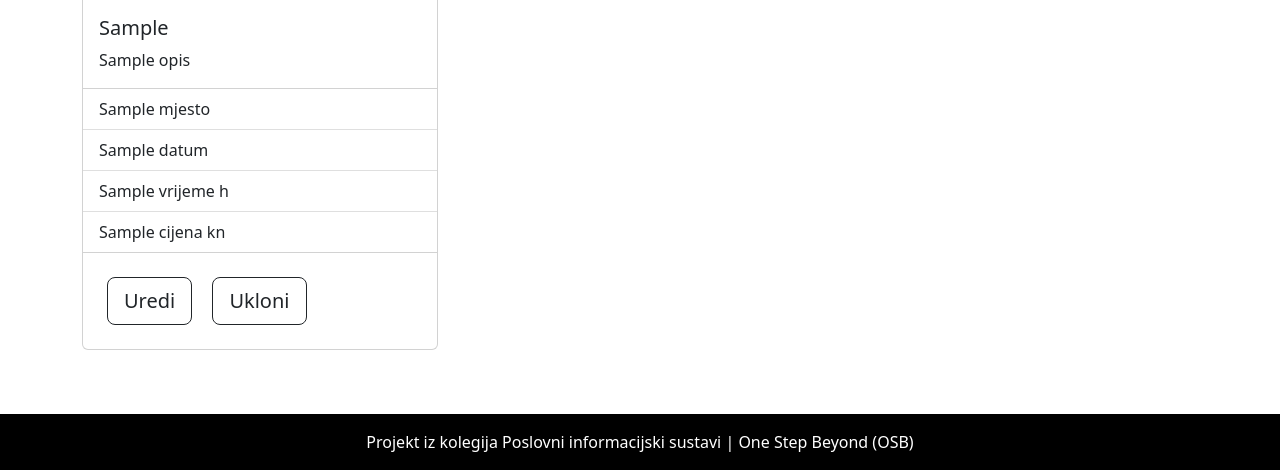
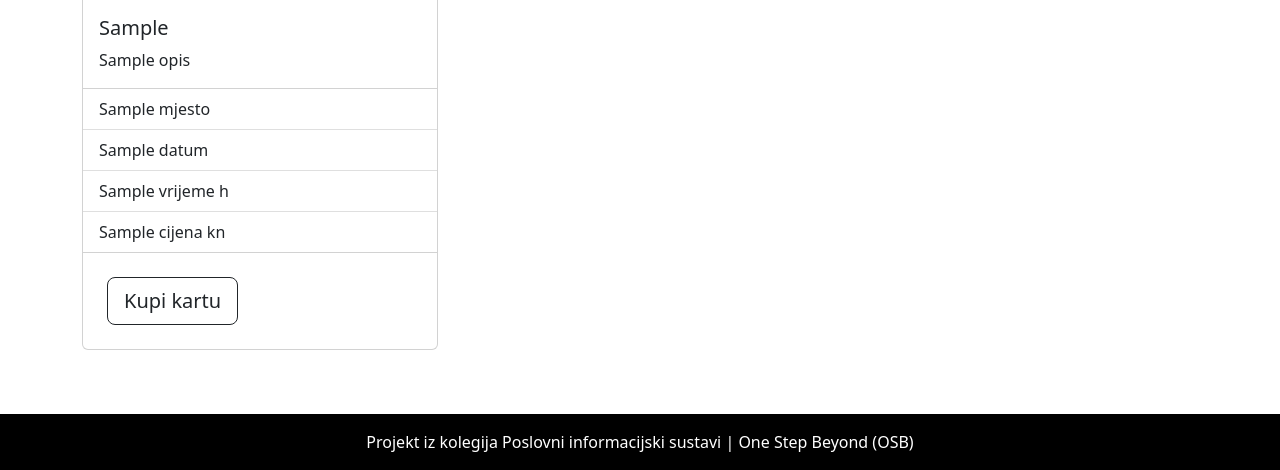
Before and after one commit to marijailic/OneStepBeyond, a Flask app: template templates/user-svi-koncerti.html in a window 1280 px wide. Shown: the part 726-1196 px from the top of the page. Run offline with Flask 2, Linux system fonts and the light colour scheme; the template is opened without the code that fills it: most values are stand-ins (such as "Sample title", 1, 10 or a date in 2020).

Commit message:
krenula sa userom

```diff
--- a/templates/user-svi-koncerti.html
+++ b/templates/user-svi-koncerti.html
@@ -35,8 +35,7 @@
                     <li class="list-group-item">{{d.cijena}} kn </li>
                 </ul>
                 <div class="card-body">
-                    <a href="#" class="btn btn-outline-dark btn-lg m-2"> Uredi </a>
-                    <a href="/admin/brisanje-koncerta/{{d.id}}" class="btn btn-outline-dark btn-lg m-2"> Ukloni </a>
+                    <a href="/admin/brisanje-koncerta/{{d.id}}" class="btn btn-outline-dark btn-lg m-2"> Kupi kartu </a>
                     </form>
                 </div>
             </div>
```
